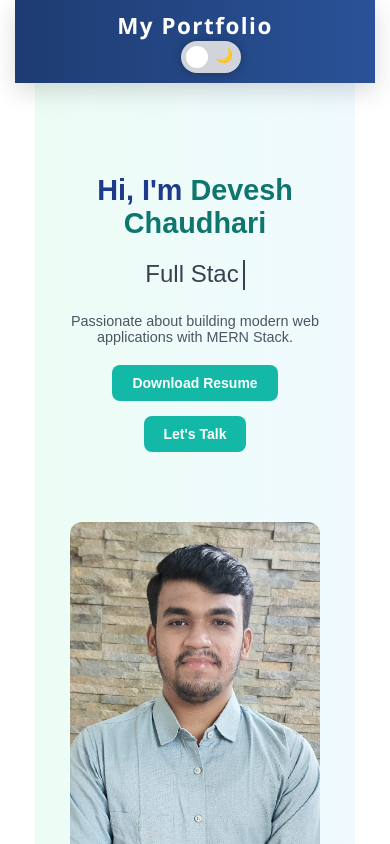
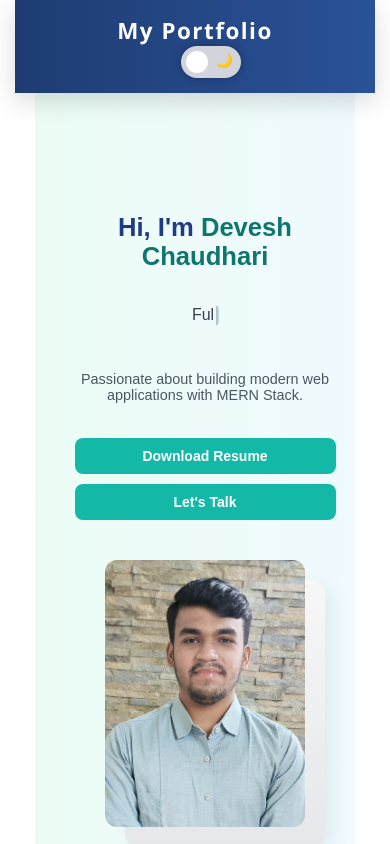
Before and after one commit to devesh-2005pc/Portfolio, a React (Vite) app: page / in a window 390 px wide. Shown: the top 844 px of the page. Built offline with nearby package versions, Linux system fonts and the light colour scheme.

Commit message:
✨ Updated Home and Contact pages: responsive design, full-screen contact, typing cursor fix

```diff
--- a/src/components/Contact.css
+++ b/src/components/Contact.css
@@ -1,6 +1,10 @@
 /* 🌞 LIGHT MODE (default) */
 .contact {
   padding: 80px 20px;
+  min-height: 100vh; /* full screen */
+  display: flex;
+  align-items: center;
+  justify-content: center;
   background: linear-gradient(to right, #f8fafc, #e2e8f0);
   color: #0f172a;
 }
@@ -8,10 +12,11 @@
 .contact-container {
   display: flex;
   flex-wrap: wrap;
-  justify-content: center;
+  justify-content: space-between;
   align-items: flex-start;
   gap: 40px;
   max-width: 1100px;
+  width: 100%;
   margin: 0 auto;
 }
 
@@ -29,23 +34,23 @@
   margin-bottom: 15px;
   font-weight: bold;
   color: #0ea5e9;
+  text-align: left;
 }
 
-/* Subtitle under Get in Touch */
 .sub-text {
   font-size: 1rem;
-  color: #475569; /* slate gray for light mode */
+  color: #475569;
   margin-bottom: 20px;
   line-height: 1.5;
   font-style: italic;
 }
 
-/* ---------- Info Boxes (Light Mode) ---------- */
+/* Info Boxes */
 .info-box {
   display: flex;
   align-items: center;
   gap: 15px;
-  background: #ffffff; /* light background */
+  background: #ffffff;
   border: 1px solid rgba(0, 0, 0, 0.08);
   border-radius: 15px;
   padding: 20px;
@@ -66,7 +71,7 @@
 
 .info-box a {
   text-decoration: none;
-  color: #0f172a; /* dark text for light mode */
+  color: #0f172a;
   font-size: 1.05rem;
   font-weight: 500;
   transition: color 0.3s;
@@ -204,24 +209,13 @@
   background-color: #38bdf8;
 }
 
-/* Responsive */
-@media (max-width: 768px) {
+/* ----------------- MEDIA QUERIES ----------------- */
+@media (max-width: 1024px) {
   .contact-container {
-    flex-direction: column;
-    align-items: center;
-  }
-
-  .contact-info,
-  .contact-form-wrapper {
-    width: 100%;
-    max-width: 500px;
-  }
-
-  .contact-form-wrapper h2 {
-    text-align: left;
+    gap: 30px;
   }
 }
-/* ---------- Responsive (Mobile View) ---------- */
+
 @media (max-width: 768px) {
   .contact {
     padding: 50px 15px;
@@ -279,3 +273,27 @@
     padding: 12px;
   }
 }
+
+@media (max-width: 480px) {
+  .contact {
+    padding: 40px 10px;
+  }
+
+  .sub-heading {
+    font-size: 1.4rem;
+  }
+
+  .contact-form-wrapper h2 {
+    font-size: 1.6rem;
+  }
+
+  .contact input,
+  .contact textarea {
+    padding: 10px 12px;
+  }
+
+  .contact button {
+    padding: 10px;
+    font-size: 0.95rem;
+  }
+}
--- a/src/components/Home.css
+++ b/src/components/Home.css
@@ -1,11 +1,10 @@
-/* Root styles */
+/* Root styles (light by default) */
 .home {
   display: flex;
-  flex-wrap: wrap;
   justify-content: center;
   align-items: center;
+  min-height: 100vh;
   padding: 60px 20px;
-  min-height: 100vh;
   background: linear-gradient(to right, #ecfdf5, #f0faff);
   color: #1e3a8a;
   transition: all 0.4s ease-in-out;
@@ -16,13 +15,26 @@
   color: #e2e8f0;
 }
 
-/* Intro text */
+/* Container for text + image */
+.home-container {
+  display: flex;
+  justify-content: space-between;
+  align-items: flex-start;
+  max-width: 1200px;
+  width: 100%;
+  flex-wrap: wrap;
+}
+
+/* ---------- TEXT ---------- */
 .intro {
   flex: 1;
-  min-width: 280px;
+  min-width: 300px;
   max-width: 600px;
   padding: 20px;
-  text-align: center; /* center on mobile */
+    display: flex;
+  flex-direction: column;
+  justify-content: center; /* vertical center */
+  gap: 15px; /* spacing between lines/buttons */
 }
 
 .intro h1 {
@@ -63,13 +75,12 @@
 
 .buttons {
   display: flex;
-  flex-wrap: wrap;
   gap: 15px;
-  justify-content: center;
+   justify-content: center; /* center buttons inline with text */
+  flex-wrap: wrap; /* wrap on smaller screens */
   margin-top: 20px;
 }
 
-/* Buttons */
 .btn {
   padding: 10px 20px;
   background-color: #14b8a6;
@@ -92,22 +103,19 @@
   background-color: #475569;
 }
 
-/* Hero image */
+/* ---------- IMAGE ---------- */
 .hero-img {
   flex: 1;
-  min-width: 280px;
-  max-width: 400px;
+  min-width: 170px;
+  max-width: 280px;
   position: relative;
-  display: flex;
-  justify-content: center;
-  align-items: center;
-  margin: 30px auto 0;
+  text-align: center;
+  margin-top: 20px;
 }
 
 .hero-img .profile-img {
   display: block;
   width: 100%;
-  max-width: 320px;
   border-radius: 12px;
   position: relative;
   z-index: 2;
@@ -119,18 +127,27 @@
   top: 20px;
   left: 20px;
   width: 100%;
-  max-width: 320px;
   height: 100%;
   border-radius: 14px;
   z-index: 1;
+  pointer-events: none;
   transition: transform 0.28s cubic-bezier(.2,.9,.2,1), box-shadow 0.28s;
-  pointer-events: none;
 }
 
-/* Hover effect */
+.light .hero-img .img-frame {
+  background: linear-gradient(180deg,#f7f7f8,#e6e7ea);
+  box-shadow: 6px 6px 20px rgba(15,23,42,0.08);
+}
+
+.dark .hero-img .img-frame {
+  background: linear-gradient(180deg,#111318,#1f2937);
+  box-shadow: 6px 6px 28px rgba(0,0,0,0.6);
+}
+
 .hero-img:hover .profile-img {
   transform: translateY(-4px) scale(1.02);
 }
+
 .hero-img:hover .img-frame {
   transform: translate(5px,5px);
   box-shadow: 10px 10px 36px rgba(0,0,0,0.25);
@@ -138,17 +155,15 @@
 
 /* Typing subtitle effect */
 .subtitle.typing {
-  font-size: 1.5rem;
-  margin: 10px 0;
   display: inline-block;
   min-height: 30px;
   white-space: nowrap;
   overflow: hidden;
-  border-right: 2px solid #374151;
+
 }
 
 .dark .subtitle.typing {
-  border-right-color: #cbd5e1;
+
 }
 
 .cursor {
@@ -170,65 +185,71 @@
   50% { opacity: 0; }
 }
 
-/* ----------------- MEDIA QUERIES FOR MOBILE ----------------- */
+/* ----------------- MEDIA QUERIES ----------------- */
 @media (max-width: 768px) {
-  .home {
-    flex-direction: column;
-    padding: 40px 15px;
+  .home-container {
+    flex-direction: column; /* stack vertically */
+    align-items: center;
+  }
+
+  .intro {
+    text-align: center;
+    padding: 10px 5px;
   }
 
   .intro h1 {
-    font-size: 2.2rem;
+    font-size: 2rem;
   }
 
   .subtitle {
-    font-size: 1.2rem;
+    font-size: 1.1rem;
   }
 
   .tagline {
     font-size: 1rem;
   }
 
+  .buttons {
+    flex-direction: column;
+    width: 100%;
+    gap: 10px;
+    align-items: center;
+  }
+
+  .btn {
+    width: 90%;
+  }
+
   .hero-img {
-    margin-top: 20px;
+    margin-top: 30px;
+    max-width: 250px;
   }
 }
 
 @media (max-width: 480px) {
-  .intro h1 {
-    font-size: 1.8rem;
-  }
-
-  .subtitle {
-    font-size: 1rem;
-  }
-
-  .tagline {
-    font-size: 0.9rem;
-  }
-
-  .hero-img .profile-img {
-    max-width: 250px;
-  }
-
-  .hero-img .img-frame {
-    max-width: 250px;
-  }
+  .intro h1 { font-size: 1.6rem; }
+  .subtitle { font-size: 1rem; }
+  .tagline { font-size: 0.9rem; }
+  .hero-img { max-width: 200px; }
 }
-/* Container for flex alignment + mobile stacking */
-.home-container {
-  display: flex;
-  flex-wrap: wrap;
-  justify-content: center;
-  align-items: center;
-  gap: 40px; /* space between intro and image */
-  width: 100%;
+/* Smooth blinking cursor */
+.cursor {
+  display: inline-block;
+  width: 2px;
+  height: 1.2rem;
+  background-color: #374151;
+  margin-left: 2px;
+  vertical-align: middle;
+  animation: blink 1s infinite;
 }
 
-/* Mobile stacking adjustments */
-@media (max-width: 768px) {
-  .home-container {
-    flex-direction: column;
-    gap: 30px;
-  }
+/* Dark theme */
+.dark .cursor {
+  background-color: #cbd5e1;
 }
+
+/* Blinking animation */
+@keyframes blink {
+  0%, 50%, 100% { opacity: 1; }
+  25%, 75% { opacity: 0; }
+}
--- a/src/components/Home.jsx
+++ b/src/components/Home.jsx
@@ -12,23 +12,28 @@ const Home = () => {
 
   useEffect(() => {
     const currentTitle = titles[index];
-    let typingSpeed = isDeleting ? 50 : 80;
+    const typingSpeed = isDeleting ? 50 : 100;
 
     const timeout = setTimeout(() => {
       if (!isDeleting) {
+        // Typing
         setDisplayText(currentTitle.substring(0, charIndex + 1));
-        setCharIndex((prev) => prev + 1);
+        setCharIndex(prev => prev + 1);
 
         if (charIndex + 1 === currentTitle.length) {
+          // Pause at full word before deleting
           setTimeout(() => setIsDeleting(true), 1500);
         }
       } else {
+        // Deleting
         setDisplayText(currentTitle.substring(0, charIndex - 1));
-        setCharIndex((prev) => prev - 1);
+        setCharIndex(prev => prev - 1);
 
-        if (charIndex - 1 === 0) {
+        if (charIndex - 1 <= 0) {
+          // Reset for next word
           setIsDeleting(false);
-          setIndex((prev) => (prev + 1) % titles.length);
+          setIndex(prev => (prev + 1) % titles.length);
+          setCharIndex(0);
         }
       }
     }, typingSpeed);
@@ -38,16 +43,20 @@ const Home = () => {
 
   return (
     <section className="home">
-      {/* Wrap intro + image in a container for proper mobile stacking */}
       <div className="home-container">
         <div className="intro">
           <h1>Hi, I'm <span>Devesh Chaudhari</span></h1>
+
+          {/* Typing subtitle */}
           <p className="subtitle typing">
-            {displayText}<span className="cursor">|</span>
+            {displayText}
+            <span className="cursor">|</span>
           </p>
+
           <p className="tagline">
             Passionate about building modern web applications with MERN Stack.
           </p>
+
           <div className="buttons">
             <a href={resumeFile} target="_blank" rel="noopener noreferrer" className="btn">
               Download Resume
--- a/src/components/Navbar.css
+++ b/src/components/Navbar.css
@@ -4,6 +4,8 @@
   justify-content: space-between;
   align-items: center;
   padding: 20px 48px;
+   width: 100%;           /* full width */
+  overflow-x: hidden;
   background: linear-gradient(90deg, #1e3c72, #2a5298);
   color: #ffffff;
   box-shadow: 0 8px 24px rgba(0, 0, 0, 0.15);
@@ -233,9 +235,58 @@
 }
 /* Existing navbar styles remain */
 
-/* 🔹 Hide navbar completely on mobile when scrolling past Home */
+/* 🔹 Hide navbar smoothly on mobile when scrolling past Home */
 @media (max-width: 768px) {
   .navbar.hide-mobile {
-    display: none;
+    opacity: 0;
+    transform: translateY(-100%);
+    pointer-events: none;
+    transition: opacity 0.4s ease, transform 0.4s ease;
+  }
+
+  .navbar {
+    transition: opacity 0.4s ease, transform 0.4s ease;
   }
 }
+
+/* 🔹 Mobile Navbar Styles */
+@media (max-width: 768px) {
+  .navbar {
+    padding: 15px 20px; /* smaller padding for mobile */
+  }
+
+  .nav-links {
+    display: flex;
+    flex-direction: column;  /* stack links vertically */
+    align-items: center;
+    justify-content: center;
+    position: absolute;
+    top: 60px;  /* just below navbar */
+    left: 0;
+    width: 100%;  /* full width */
+    background: linear-gradient(90deg, #1e3c72, #2a5298);
+    padding: 20px 0;
+    gap: 15px; /* spacing between links */
+    transform: translateY(-200%); /* hidden by default */
+    transition: transform 0.3s ease-in-out;
+  }
+
+  /* 🔹 When menu is open */
+  .nav-links.active {
+    transform: translateY(0); /* slide down */
+  }
+
+  .nav-links a {
+    font-size: 1.2rem;
+    text-align: center;
+    width: 100%;
+    padding: 10px 0;
+  }
+
+  .menu-toggle {
+    display: block; /* show hamburger icon */
+    cursor: pointer;
+    font-size: 1.8rem;
+    color: #fff;
+  }
+}
```
